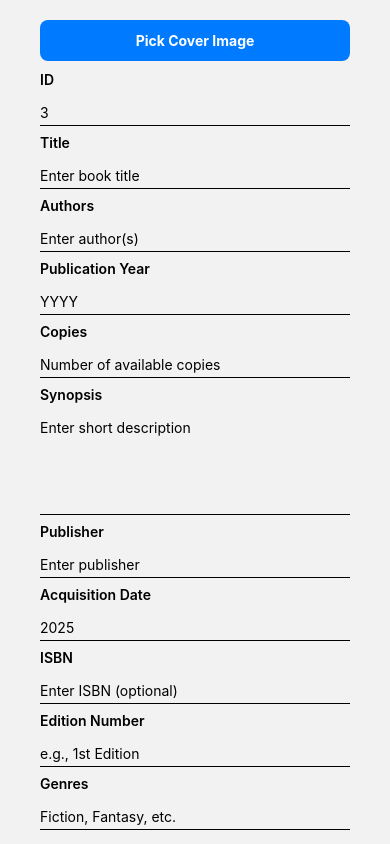
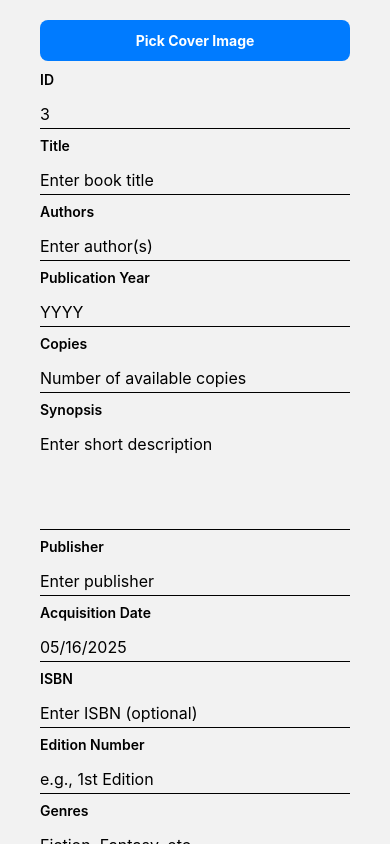
Before and after one commit to Bhriann/final-project-group3-mobapp, a React Native app in the folder final-project-group3-mobapp/: screen /AddBook in a window 390 px wide. Built offline with nearby package versions, Linux system fonts and the light colour scheme.

Commit message:
Final For Deadline

```diff
--- a/final-project-group3-mobapp/screens/Librarian/Admin/AddBookScreen.tsx
+++ b/final-project-group3-mobapp/screens/Librarian/Admin/AddBookScreen.tsx
@@ -12,7 +12,7 @@ import {
   TouchableWithoutFeedback,
   Keyboard,
   useWindowDimensions,
-  SafeAreaView
+  SafeAreaView,
 } from 'react-native';
 import * as ImagePicker from 'expo-image-picker';
 import { useNavigation } from '@react-navigation/native';
@@ -26,16 +26,24 @@ import dayjs from 'dayjs';
 export default function AddBookScreen() {
   const { width, height } = useWindowDimensions();
   const isLandscape = width > height;
-  const navigation = useNavigation(); // still okay to use without types
-  const { addBooks, setSelectedBookId, selectedBook, books, updateBooks, logs } = useContext(Context);
-  const [id, setId] = useState('');
+
+  const navigation = useNavigation();
+  const {
+    addBooks,
+    updateBooks,
+    setSelectedBookId,
+    selectedBook,
+    books,
+    logs,
+  } = useContext(Context);
+
   const [cover, setCover] = useState('');
   const [title, setTitle] = useState('');
   const [authors, setAuthors] = useState('');
   const [synopsis, setSynopsis] = useState('');
   const [publisher, setPublisher] = useState('');
   const [year, setYear] = useState('');
-  const [acquisitionDate, setAcquisitionDate] = useState('');
+  const [acquisitionDate, setAcquisitionDate] = useState(dayjs().format('MM/DD/YYYY'));
   const [isbn, setIsbn] = useState('');
   const [edition, setEdition] = useState('');
   const [genres, setGenres] = useState('');
@@ -44,7 +52,7 @@ export default function AddBookScreen() {
   const isEditing = !!selectedBook;
   const currentBook = books.find(b => b.id === selectedBook);
 
-  // 📥 Load existing book data when editing
+  // Load existing book data when editing
   useEffect(() => {
     if (!currentBook) return;
 
@@ -53,31 +61,30 @@ export default function AddBookScreen() {
     setAuthors(currentBook.author || '');
     setSynopsis(currentBook.synopsis || '');
     setPublisher(currentBook.publisher || '');
-    setYear(currentBook.year.toString() || '');
-    setAcquisitionDate(currentBook.acqDate || '');
+    setYear(currentBook.year?.toString() || '');
+    setAcquisitionDate(currentBook.acqDate || dayjs().format('MM/DD/YYYY'));
     setIsbn(currentBook.isbn || '');
     setEdition(currentBook.edition?.toString() || '');
     setGenres(currentBook.genres || '');
     setCopies(currentBook.copies?.toString() || '');
-
-    console.log(currentBook)
   }, [selectedBook]);
 
-
-  const generateNewId = (bookList: Book[]) => {
-    const ids = bookList
-      .map(b => parseInt(b.id))
-      .filter(id => !isNaN(id));
-
+  // Generate unique ID
+  const generateNewId = () => {
+    const ids = books.map(b => parseInt(b.id)).filter(id => !isNaN(id));
     const maxId = ids.length ? Math.max(...ids) : 0;
     return (maxId + 1).toString();
   };
 
-
-
+  // Unified schema
   const BookSchema = Yup.object().shape({
     id: Yup.string()
-      .required('ID is required'),
+      .required('ID is required')
+      .test('unique-id', 'This ID already exists', function (value) {
+        if (!value) return true;
+        if (currentBook && value === currentBook.id) return true;
+        return !books.some(b => b.id === value);
+      }),
     title: Yup.string().required('Title is required'),
     authors: Yup.string().required('Author(s) are required'),
     genres: Yup.string().required('Genre(s) are required'),
@@ -85,21 +92,20 @@ export default function AddBookScreen() {
       .typeError('Year must be a number')
       .integer('Must be a valid year')
       .required('Publication Year is required')
-      .min(0, "Year is out range")
-      .max(dayjs().year(), "Year is out range"),
+      .min(0, "Year is out of range")
+      .max(dayjs().year(), "Year cannot be in the future"),
     copies: Yup.number()
       .typeError('Copies must be a number')
-      .min(1, 'Must have atleast 1 copy')
+      .min(1, 'Must have at least 1 copy')
       .required('Copies are required'),
-    isbn: Yup.string().required().test(
+    isbn: Yup.string().test(
       'valid-isbn-length',
       'ISBN must be 10 or 13 digits (without dashes)',
       (value) => {
         const cleanValue = value?.replace(/[^0-9]/g, '');
         return cleanValue == null || cleanValue.length === 10 || cleanValue.length === 13;
       }
-    ),
-    synopsis: Yup.string().required(),
+    ).optional(),
     edition: Yup.number().optional(),
     cover: Yup.string().required('Image is required'),
   });
@@ -109,33 +115,26 @@ export default function AddBookScreen() {
       <KeyboardAvoidingView style={{ flex: 1 }} behavior={Platform.OS === 'ios' ? 'padding' : undefined}>
         <TouchableWithoutFeedback onPress={Keyboard.dismiss}>
           <ScrollView contentContainerStyle={{ padding: 20 }} keyboardShouldPersistTaps="handled">
-            <View style={{ width: '100%' }}>
-
-
             {/* Formik Form */}
             <Formik
-                context={{ currentBook }}
               initialValues={{
-                  id: currentBook?.id || generateNewId(books),
+                id: currentBook?.id ? currentBook?.id : generateNewId(),
                 cover: currentBook?.cover || '',
                 title: currentBook?.title || '',
                 authors: currentBook?.author || '',
                 synopsis: currentBook?.synopsis || '',
                 publisher: currentBook?.publisher || '',
                 year: currentBook?.year?.toString() || '',
-                  acqDate: currentBook?.acqDate || dayjs().year().toString(),
+                acqDate: currentBook?.acqDate || dayjs().format('MM/DD/YYYY'),
                 isbn: currentBook?.isbn || '',
                 edition: currentBook?.edition?.toString() || '',
                 genres: currentBook?.genres || '',
                 copies: currentBook?.copies?.toString() || '',
-                  availability: currentBook?.availability
               }}
               validationSchema={BookSchema}
               onSubmit={(values) => {
-                  console.log("Submitted")
-
                 const baseData = {
-                    id: (books.length + 1).toString(),
+                  id: values.id,
                   cover: values.cover,
                   title: values.title,
                   author: values.authors,
@@ -150,27 +149,29 @@ export default function AddBookScreen() {
                   availability: true,
                 };
 
-                  if (isEditing && selectedBook && currentBook) {
-                    updateBooks(selectedBook, baseData);
+                if (isEditing && currentBook) {
+                  updateBooks(currentBook.id, {
+                    ...baseData,
+                  });
+
                 } else {
-                    const newID = (logs.length + 1).toString();
+                  const newID = generateNewId(); // Use safe ID generator
                   addBooks({ ...baseData, id: newID });
                 }
-
+                Alert.alert("Succesfully Updated Book Archives")
                 navigation.goBack();
               }}
+              enableReinitialize
+              context={{ currentBook }} // Pass context for Yup
             >
-
               {({ handleChange, handleBlur, handleSubmit, values, errors, touched, setFieldValue }) => {
-                  console.log(errors);
                 const pickImage = async () => {
                   const result = await ImagePicker.launchImageLibraryAsync({
                     mediaTypes: ImagePicker.MediaTypeOptions.Images,
-                      quality: 1
+                    quality: 1,
                   });
-
                   if (!result.canceled) {
-                      setFieldValue('cover', result.assets[0].uri); // ✅ Now uses Formik's built-in updater
+                    setFieldValue('cover', result.assets[0].uri);
                   }
                 };
 
@@ -197,11 +198,9 @@ export default function AddBookScreen() {
                         style={{ width: 100, height: 150, alignSelf: 'center', marginVertical: 10 }}
                       />
                     )}
-
-                      {/* Optional: Show validation error */}
-                      {touched.cover && errors.cover ? (
+                    {touched.cover && errors.cover && (
                       <Text style={styles.errorStyle}>{errors.cover}</Text>
-                      ) : null}
+                    )}
 
                     {/* ID Field */}
                     <Text style={styles.labelStyle}>ID</Text>
@@ -212,9 +211,9 @@ export default function AddBookScreen() {
                       onBlur={handleBlur('id')}
                       style={inputStyle}
                     />
-                      {touched.id && errors.id ? (
+                    {touched.id && errors.id && (
                       <Text style={styles.errorStyle}>{errors.id}</Text>
-                      ) : null}
+                    )}
 
                     {/* Title */}
                     <Text style={styles.labelStyle}>Title</Text>
@@ -225,9 +224,9 @@ export default function AddBookScreen() {
                       onBlur={handleBlur('title')}
                       style={inputStyle}
                     />
-                      {touched.title && errors.title ? (
+                    {touched.title && errors.title && (
                       <Text style={styles.errorStyle}>{errors.title}</Text>
-                      ) : null}
+                    )}
 
                     {/* Authors */}
                     <Text style={styles.labelStyle}>Authors</Text>
@@ -238,9 +237,9 @@ export default function AddBookScreen() {
                       onBlur={handleBlur('authors')}
                       style={inputStyle}
                     />
-                      {touched.authors && errors.authors ? (
+                    {touched.authors && errors.authors && (
                       <Text style={styles.errorStyle}>{errors.authors}</Text>
-                      ) : null}
+                    )}
 
                     {/* Publication Year */}
                     <Text style={styles.labelStyle}>Publication Year</Text>
@@ -252,9 +251,9 @@ export default function AddBookScreen() {
                       keyboardType="numeric"
                       style={inputStyle}
                     />
-                      {touched.year && errors.year ? (
+                    {touched.year && errors.year && (
                       <Text style={styles.errorStyle}>{errors.year}</Text>
-                      ) : null}
+                    )}
 
                     {/* Copies */}
                     <Text style={styles.labelStyle}>Copies</Text>
@@ -266,11 +265,11 @@ export default function AddBookScreen() {
                       keyboardType="numeric"
                       style={inputStyle}
                     />
-                      {touched.copies && errors.copies ? (
+                    {touched.copies && errors.copies && (
                       <Text style={styles.errorStyle}>{errors.copies}</Text>
-                      ) : null}
+                    )}
 
-                      {/* Other fields without validation */}
+                    {/* Synopsis */}
                     <Text style={styles.labelStyle}>Synopsis</Text>
                     <TextInput
                       placeholder="Enter short description"
@@ -281,12 +280,11 @@ export default function AddBookScreen() {
                       multiline
                       numberOfLines={4}
                     />
+                    {touched.synopsis && errors.synopsis && (
+                      <Text style={styles.errorStyle}>{errors.synopsis}</Text>
+                    )}
 
-                      {touched.copies && errors.copies ? (
-                        <Text style={styles.errorStyle}>{errors.copies}</Text>
-                      ) : null}
-
-
+                    {/* Publisher */}
                     <Text style={styles.labelStyle}>Publisher</Text>
                     <TextInput
                       placeholder="Enter publisher"
@@ -295,11 +293,11 @@ export default function AddBookScreen() {
                       onBlur={handleBlur('publisher')}
                       style={inputStyle}
                     />
+                    {touched.publisher && errors.publisher && (
+                      <Text style={styles.errorStyle}>{errors.publisher}</Text>
+                    )}
 
-                      {touched.publisher && errors.publisher ? (
-                        <Text style={styles.errorStyle}>{errors.publisher}</Text>
-                      ) : null}
-
+                    {/* Acquisition Date */}
                     <Text style={styles.labelStyle}>Acquisition Date</Text>
                     <TextInput
                       placeholder="MM/DD/YYYY"
@@ -309,6 +307,7 @@ export default function AddBookScreen() {
                       style={inputStyle}
                     />
 
+                    {/* ISBN */}
                     <Text style={styles.labelStyle}>ISBN</Text>
                     <TextInput
                       placeholder="Enter ISBN (optional)"
@@ -317,10 +316,11 @@ export default function AddBookScreen() {
                       onBlur={handleBlur('isbn')}
                       style={inputStyle}
                     />
-                      {touched.isbn && errors.isbn ? (
+                    {touched.isbn && errors.isbn && (
                       <Text style={styles.errorStyle}>{errors.isbn}</Text>
-                      ) : null}
+                    )}
 
+                    {/* Edition */}
                     <Text style={styles.labelStyle}>Edition Number</Text>
                     <TextInput
                       placeholder="e.g., 1st Edition"
@@ -331,6 +331,7 @@ export default function AddBookScreen() {
                       style={inputStyle}
                     />
 
+                    {/* Genres */}
                     <Text style={styles.labelStyle}>Genres</Text>
                     <TextInput
                       placeholder="Fiction, Fantasy, etc."
@@ -339,13 +340,10 @@ export default function AddBookScreen() {
                       onBlur={handleBlur('genres')}
                       style={inputStyle}
                     />
-                      {touched.genres && errors.genres ? (
+                    {touched.genres && errors.genres && (
                       <Text style={styles.errorStyle}>{errors.genres}</Text>
-                      ) : null}
+                    )}
 
-                      {errors ? (
-                        <Text style={styles.errorStyle}>Resolve Errors First!</Text>
-                      ) : null}
                     {/* Submit Button */}
                     <TouchableOpacity
                       onPress={() => handleSubmit()}
@@ -357,18 +355,12 @@ export default function AddBookScreen() {
                         marginTop: 20,
                       }}
                     >
-
                       <Text style={{ color: 'white', fontWeight: 'bold', fontSize: 16 }}>
                         {isEditing ? 'Update Book' : 'Publish'}
                       </Text>
                     </TouchableOpacity>
 
-                    </View>
-                  );
-                }}
-              </Formik>
-
-              {/* Cancel Button – outside Formik but still inside ScrollView */}
+                    {/* Cancel Button */}
                     <TouchableOpacity
                       onPress={() => navigation.goBack()}
                       style={{
@@ -382,6 +374,9 @@ export default function AddBookScreen() {
                       <Text style={{ color: 'white', fontWeight: 'bold', fontSize: 16 }}>Cancel</Text>
                     </TouchableOpacity>
                   </View>
+                );
+              }}
+            </Formik>
           </ScrollView>
         </TouchableWithoutFeedback>
       </KeyboardAvoidingView>
@@ -389,8 +384,10 @@ export default function AddBookScreen() {
   );
 }
 
+// Styles outside component
 const inputStyle = {
   borderBottomWidth: 1,
   marginVertical: 8,
-  paddingVertical: 4
-}
+  paddingVertical: 4,
+  fontSize: 16,
+};
--- a/final-project-group3-mobapp/screens/Librarian/Admin/ReportsScreen.tsx
+++ b/final-project-group3-mobapp/screens/Librarian/Admin/ReportsScreen.tsx
@@ -23,12 +23,13 @@ import { useNavigation } from '@react-navigation/native';
 // PDF generator
 import RNHTMLtoPDF from 'react-native-html-to-pdf';
 
+
 dayjs.locale('en');
 dayjs.extend(isBetween);
 
 export default function ReportsScreen() {
   const navigation = useNavigation<NavigationProp>();
-  const { books, logs } = useContext(Context);
+  const { books, logs, setCurrentAccount } = useContext(Context);
 
   // Filtered logs state
   const [filteredLogs, setFilteredLogs] = useState(logs);
@@ -145,10 +146,9 @@ export default function ReportsScreen() {
 
   // Generate PDF function
   const generatePDF = async () => {
-    // **ADDED**: Check permission first
   const hasPermission = await requestStoragePermission();
-    if (!hasPermission) {
-      Alert.alert('Permission denied', 'Cannot generate PDF without storage permission.');
+  if (!hasPermission && Platform.OS === 'android') {
+    Alert.alert('Permission Required', 'Storage access is required to generate PDF');
     return;
   }
 
@@ -156,28 +156,39 @@ export default function ReportsScreen() {
   const toDate = dayjs(endDate).format('YYYY-MM-DD');
 
   const htmlContent = `
+    <html>
+      <head><meta charset="UTF-8" /></head>
+      <body style="padding:40px;">
         <h1 style="text-align:center;">Library Report</h1>
         <p><strong>Date Range:</strong> ${fromDate} to ${toDate}</p>
-      <p><strong>Total Books:</strong> ${totalBooks}</p>
-      <p><strong>Borrowed:</strong> ${borrowedBooks}</p>
-      <p><strong>Returned:</strong> ${returnedBooks}</p>
-      <p><strong>Books Added:</strong> ${booksAdded}</p>
+        <hr />
+        <h3>Statistics</h3>
+        <ul>
+          <li><strong>Total Books:</strong> ${totalBooks}</li>
+          <li><strong>Borrowed:</strong> ${borrowedBooks}</li>
+          <li><strong>Returned:</strong> ${returnedBooks}</li>
+          <li><strong>Books Added:</strong> ${booksAdded}</li>
+        </ul>
+        <p style="font-size:12px; color:#666; margin-top:50px;">Generated by LibriApp • ${dayjs().format('YYYY-MM-DD HH:mm:ss')}</p>
+      </body>
+    </html>
   `;
 
   try {
     const options = {
       html: htmlContent,
-        fileName: `Library_Report_${fromDate}_to_${toDate}`,
+      fileName: `Report_${fromDate}_to_${toDate}`,
       directory: 'Documents',
+      base64: false,
     };
 
     const file = await RNHTMLtoPDF.convert(options);
+    console.log('PDF File Path:', file.filePath);
 
-      Alert.alert('PDF Generated', `PDF saved to:\n${file.filePath}`);
+    Alert.alert('PDF Generated!', `Saved at:\n${file.filePath}`);
   } catch (error) {
-      // **ADDED**: Log detailed error for debugging
-      console.error('PDF generation error:', error);
-      Alert.alert('PDF Error', 'Something went wrong while generating the PDF.');
+    console.error('PDF Generation Error:', error);
+    Alert.alert('Error', 'Failed to generate PDF.');
   }
 };
 
```
Also changed, not shown: final-project-group3-mobapp/components/RenderLogs.tsx (+5 -3 lines), final-project-group3-mobapp/screens/Librarian/Admin/BooksScreen.tsx (+21 -4 lines). Lines whose indentation alone changed are shown as unchanged.
